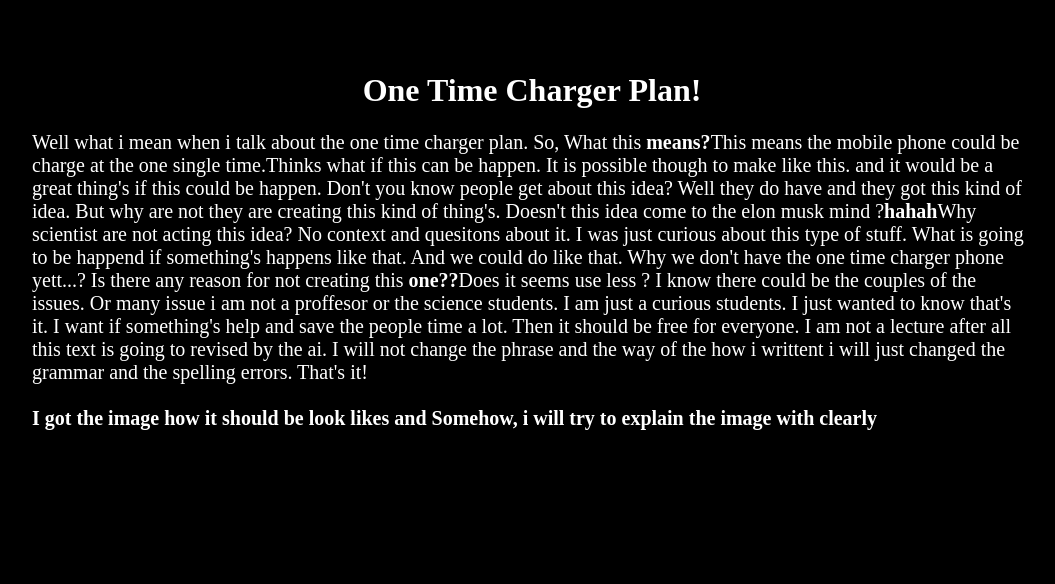
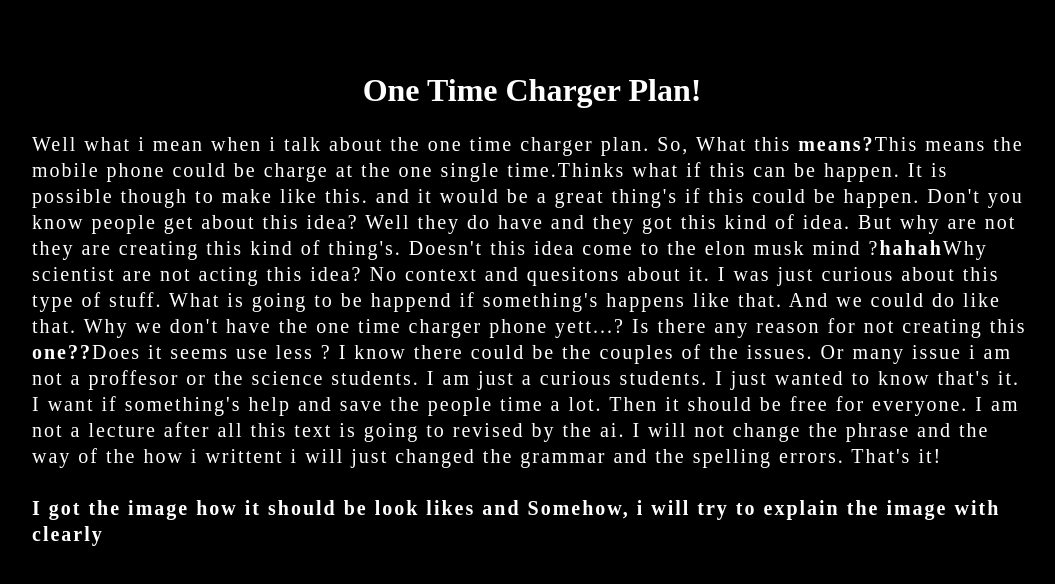
Before and after one commit to Bheem-Works/Articles, a React (Vite) app: page / in a window 1280 px wide. Shown: the top 584 px of the page, without its empty margins (108-1163 px from the left). Built offline with nearby package versions, Linux system fonts and the light colour scheme.

Commit message:
secondPushOfTheArticles

```diff
--- a/src/index.css
+++ b/src/index.css
@@ -38,3 +38,8 @@ body{
   text-align: start;
   font-size: 20px;
 }
+
+p{
+  letter-spacing:2px;
+  line-height: 1.3;
+}
```
